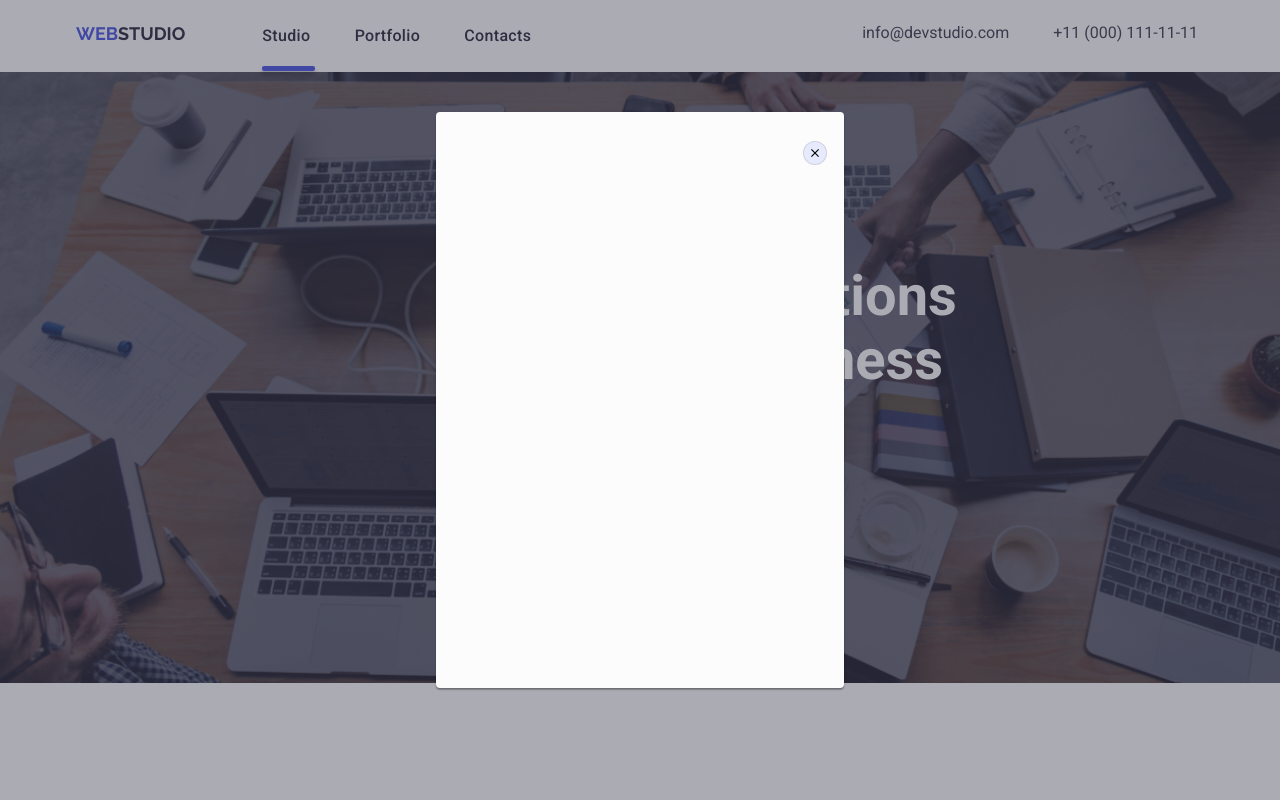
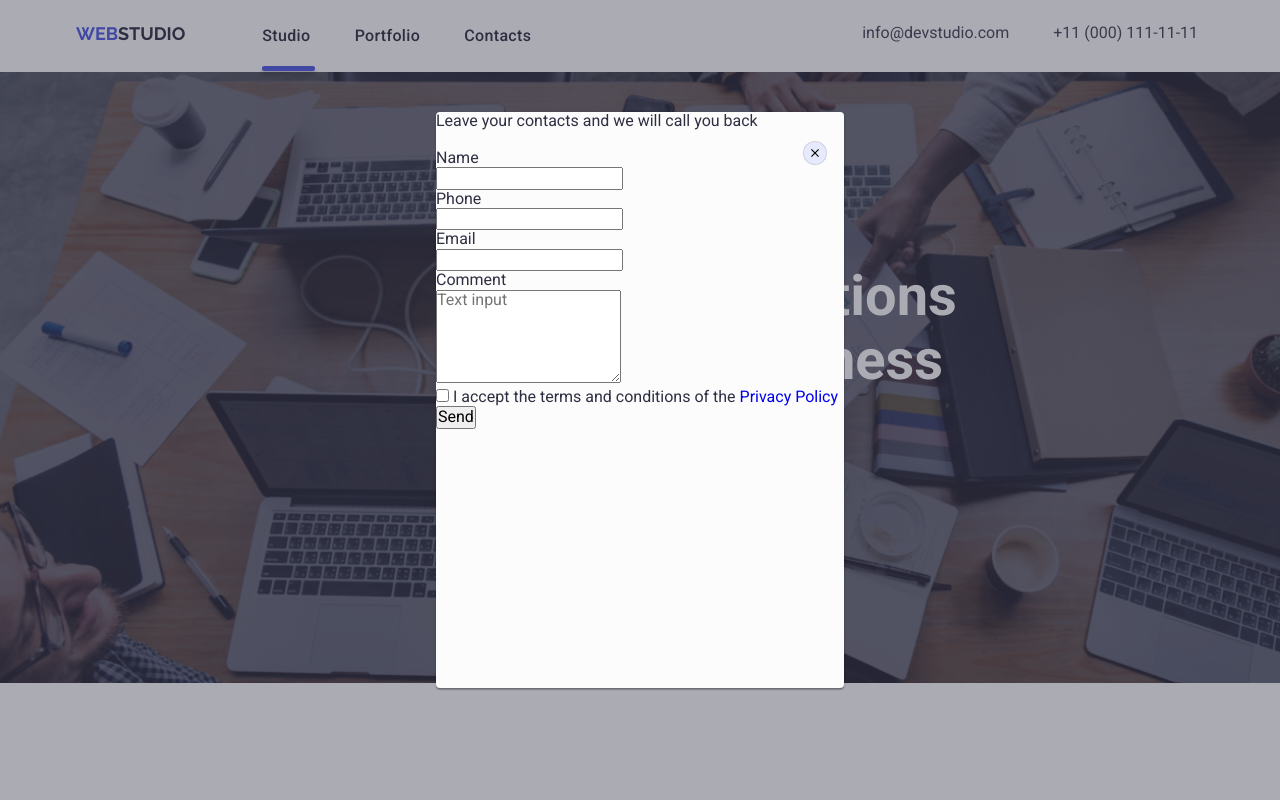
Before and after one commit to Savitsky95/goit-markup-hw-05, a plain HTML site: page index.html in a window 1280 px wide. Both pictures are taken after a click on the button "Order Service". Shown: the top 800 px of the page. Drawn offline with Linux system fonts and the light colour scheme.

Commit message:
make hw6

```diff
--- a/index.html
+++ b/index.html
@@ -49,7 +49,40 @@
             </div>
             <div class="backdrop is-hidden" data-modal>
                 <div class="modal">
-                    <p></p>
+                    <p>Leave your contacts and we will call you back</p>
+                    <form name="signup_form" autocomplete="on" novalidate>
+                        <br>
+                        <label>
+                            Name
+                            <br>
+                            <input type="name" name="name" />
+                        </label>
+                        <br>
+                        <label>
+                            Phone
+                            <br>
+                            <input type="tel" name="phone_number" />
+                        </label>
+                        <br>
+                        <label>
+                            Email
+                            <br>
+                            <input type="email" name="email" />
+                        </label>
+                        <br>
+                        <label>
+                            Comment
+                            <br>
+                            <textarea name="comment" rows="5" placeholder="Text input"></textarea>
+                        </label>
+                        <br>
+                        <label>
+                            <input type="checkbox" name="privacy-policy" value="accept" />
+                            I accept the terms and conditions of the <a href="#">Privacy Policy</a>
+                        </label>
+
+                        <button type="submit">Send</button>
+                    </form>
                     <button type="button" class="close-bt-father" data-modal-close>
                         <img src="./icons.svg/close.svg" alt="close" class="close-bt">
                     </button>
```
